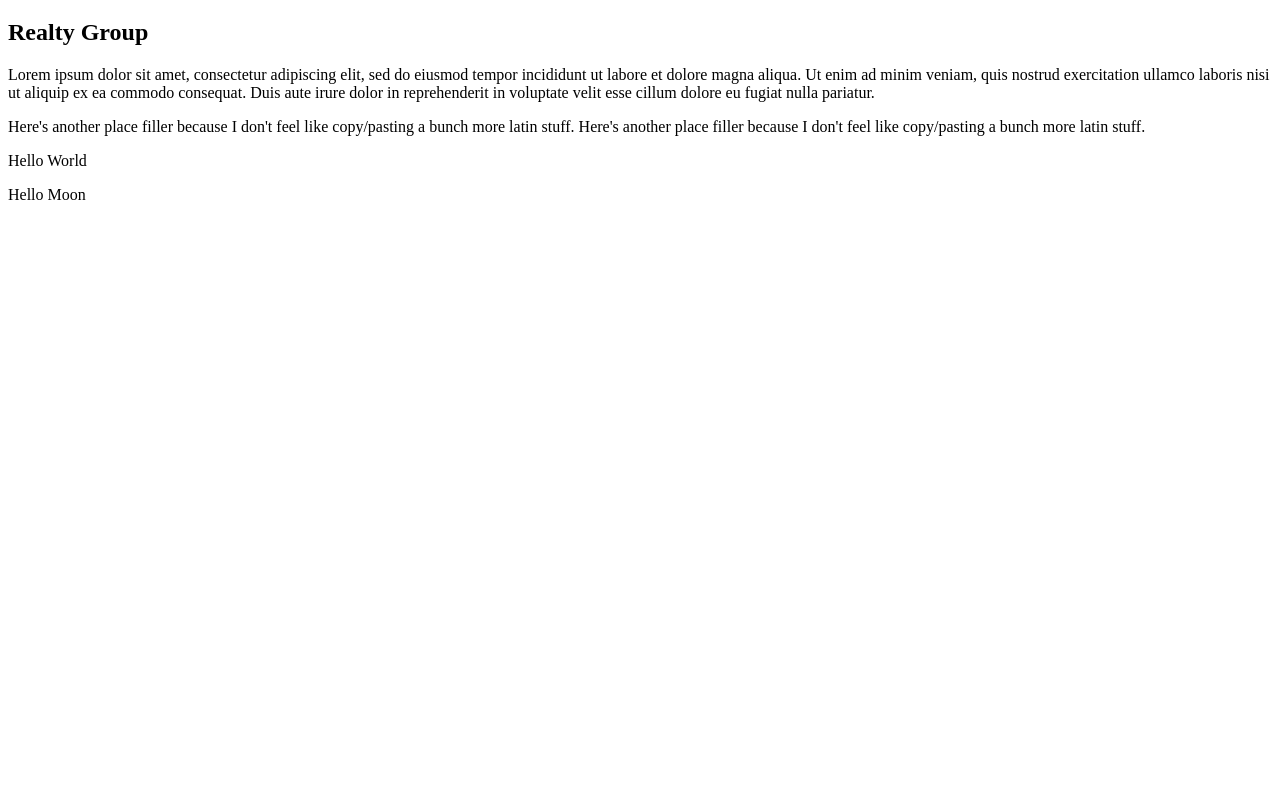
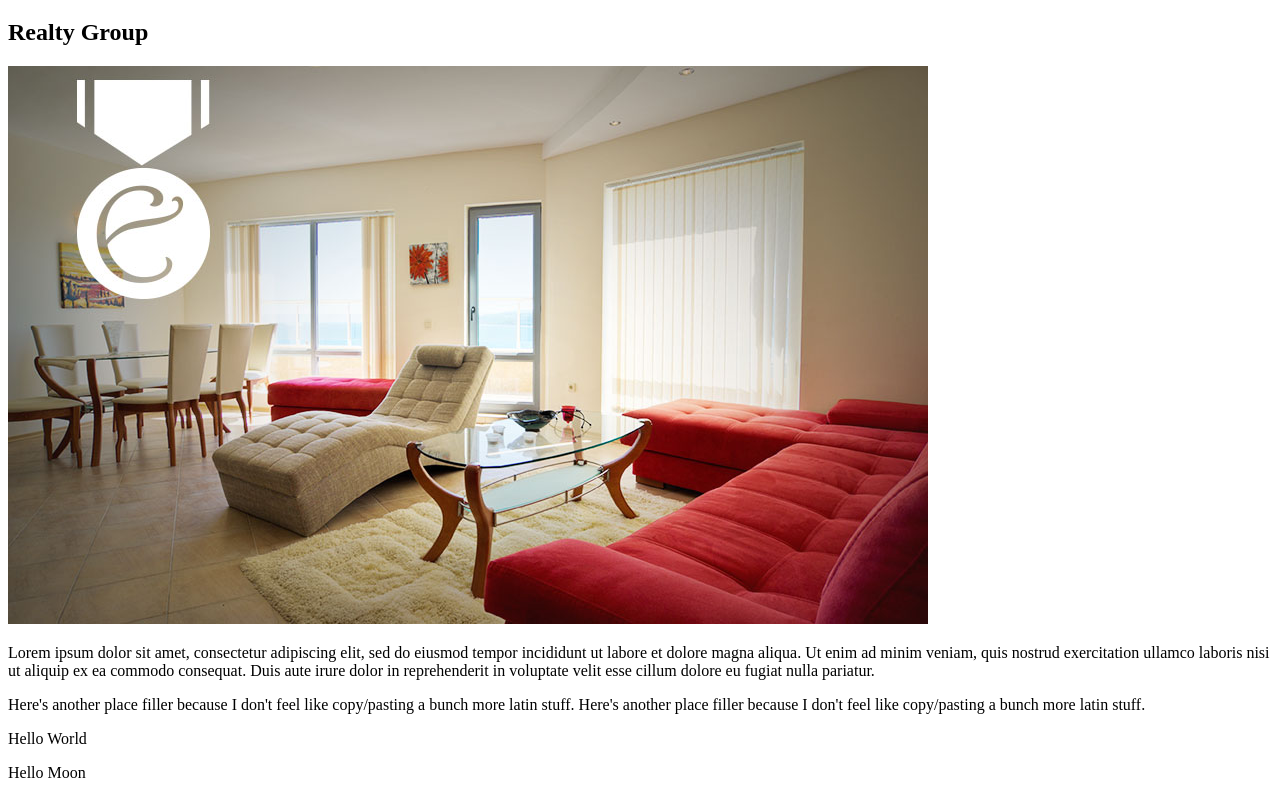
Before and after one commit to coryjbergquist/exceptional-realty, a plain HTML site: page index.html in a window 1280 px wide. Shown: the part 61-859 px from the top of the page. Before the commit the page ends 800 px from the top, so only its background shows below. Drawn offline with Linux system fonts and the light colour scheme.

Commit message:
added image to index.html

```diff
--- a/index.html
+++ b/index.html
@@ -14,6 +14,7 @@
   <body>
     <h1>Exceptional</h1>
     <h2>Realty Group</h2>
+    <image src="images/intro-pic.jpg" alt="a beautiful living room" title="Welcome to Exceptional Realty">
     <p>
       Lorem ipsum dolor sit amet, consectetur adipiscing elit, sed do eiusmod tempor incididunt
       ut labore et dolore magna aliqua. Ut enim ad minim veniam, quis nostrud exercitation ullamco
```
